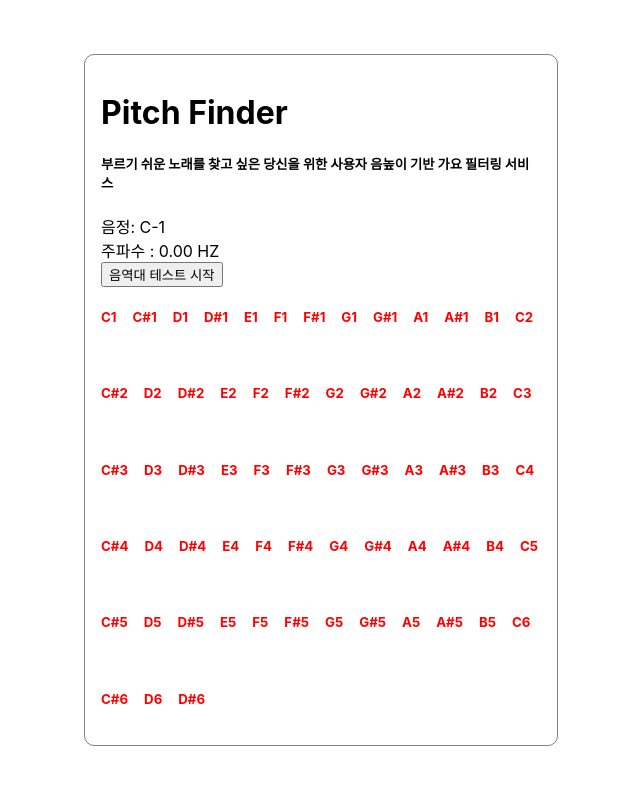
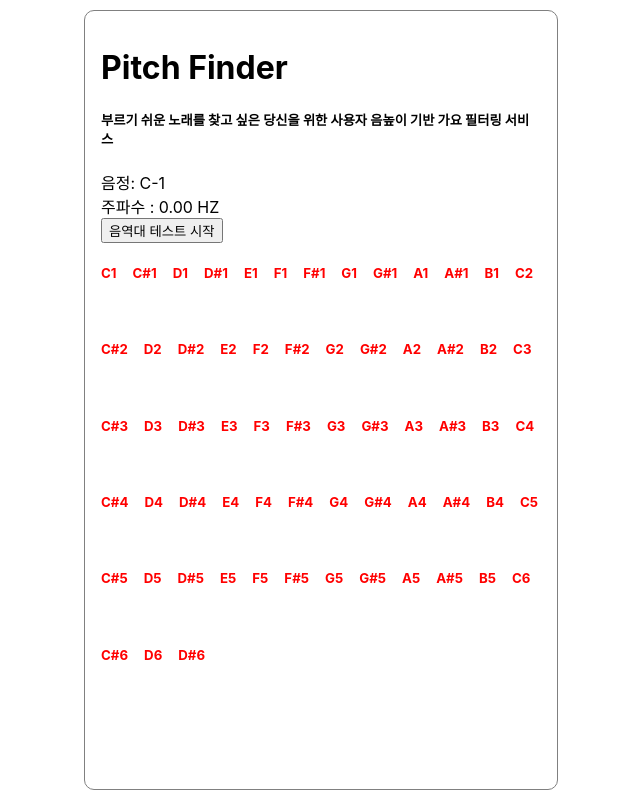
Before and after one commit to K-CoB/pitch-finder-frontend, a React (Create React App) app: page / in a window 1280 px wide. Shown: the whole page, without its empty margins (319-959 px from the left). Built offline with nearby package versions, Linux system fonts and the light colour scheme.

Commit message:
✨ feat :  레이아웃 수정 및 테스트 페이지 이동

```diff
--- a/src/App.css
+++ b/src/App.css
@@ -4,12 +4,21 @@
     justify-content: center;
     align-items: center;
     height: 100vh;
+    padding: 10px;
+    box-sizing: border-box;
 }
 .view {
+    display: flex;
+    flex: 1;
+    flex-direction: column;
     max-width: 440px;
     border-radius: 10px;
     border: 1px solid gray;
     padding: 1rem;
+}
+.body {
+    display: flex;
+    flex: 1;
 }
 
 .note-list {
--- a/src/page/Audio.tsx
+++ b/src/page/Audio.tsx
@@ -107,6 +107,11 @@ export default function Audio() {
           );
         })}
       </div>
+      {noteSuccess !== InitialNoteSuccess && (
+        <a href="/music">
+          <button>내 음역대에 맞는 음악 찾기</button>
+        </a>
+      )}
     </div>
   );
 }
```
